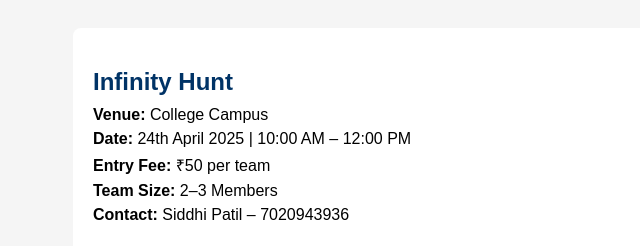
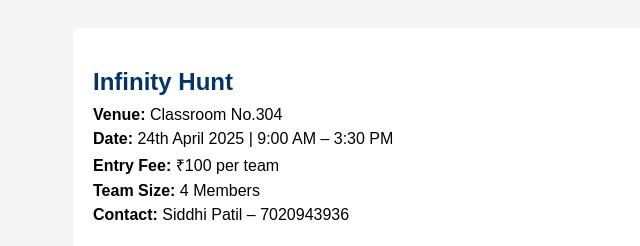
Before and after one commit to Sanika2805/WDproject, a plain HTML site: page infhunt.html in a window 1280 px wide. Shown: the top 246 px of the page, without its empty margins (247-887 px from the left). Drawn offline with Linux system fonts and the light colour scheme.

Commit message:
Update infhunt.html

```diff
--- a/infhunt.html
+++ b/infhunt.html
@@ -45,10 +45,10 @@ a {
 <body>
   <div class="event-details">
     <h2>Infinity Hunt</h2>
-    <p><strong>Venue:</strong> College Campus</p>
-    <p><strong>Date:</strong> 24th April 2025 | 10:00 AM – 12:00 PM</p>
-    <p><strong>Entry Fee:</strong> ₹50 per team</p>
-    <p><strong>Team Size:</strong> 2–3 Members</p>
+    <p><strong>Venue:</strong> Classroom No.304</p>
+    <p><strong>Date:</strong> 24th April 2025 | 9:00 AM – 3:30 PM</p>
+    <p><strong>Entry Fee:</strong> ₹100 per team</p>
+    <p><strong>Team Size:</strong> 4 Members</p>
     <p><strong>Contact:</strong> Siddhi Patil – 7020943936</p>
 
     <h3>Details:</h3>
```
